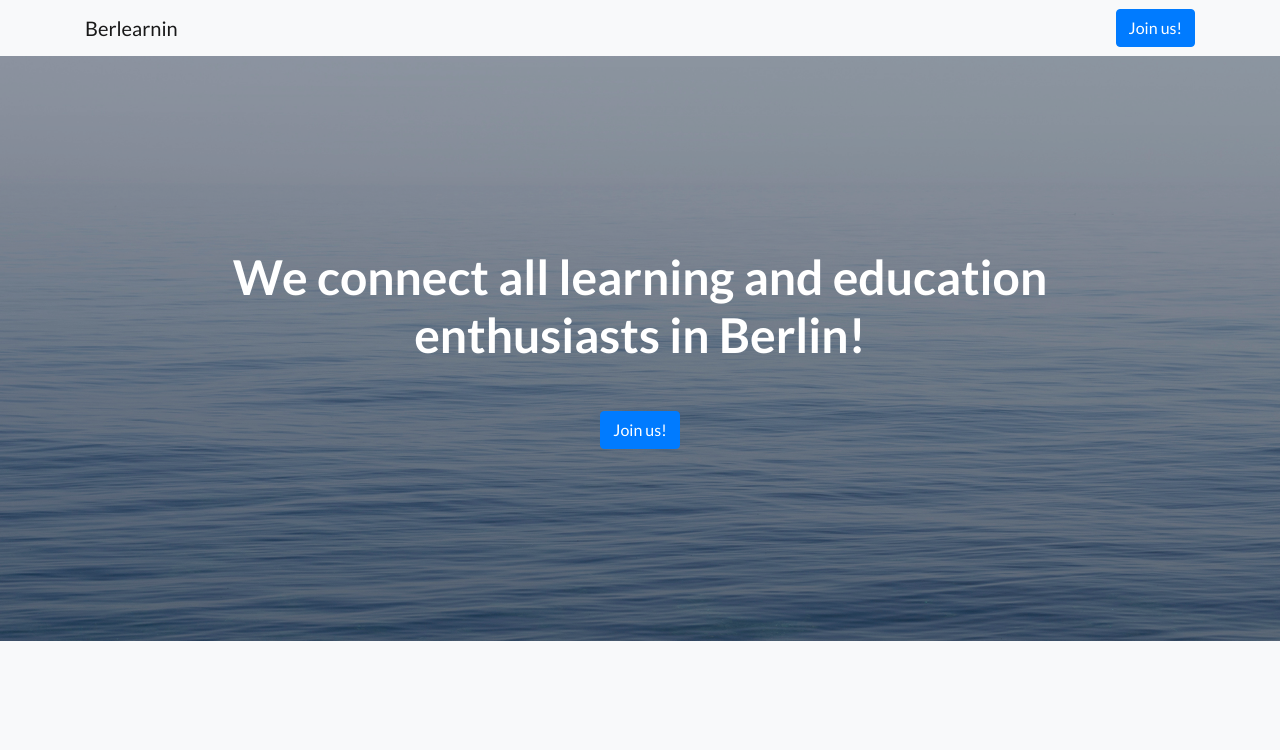
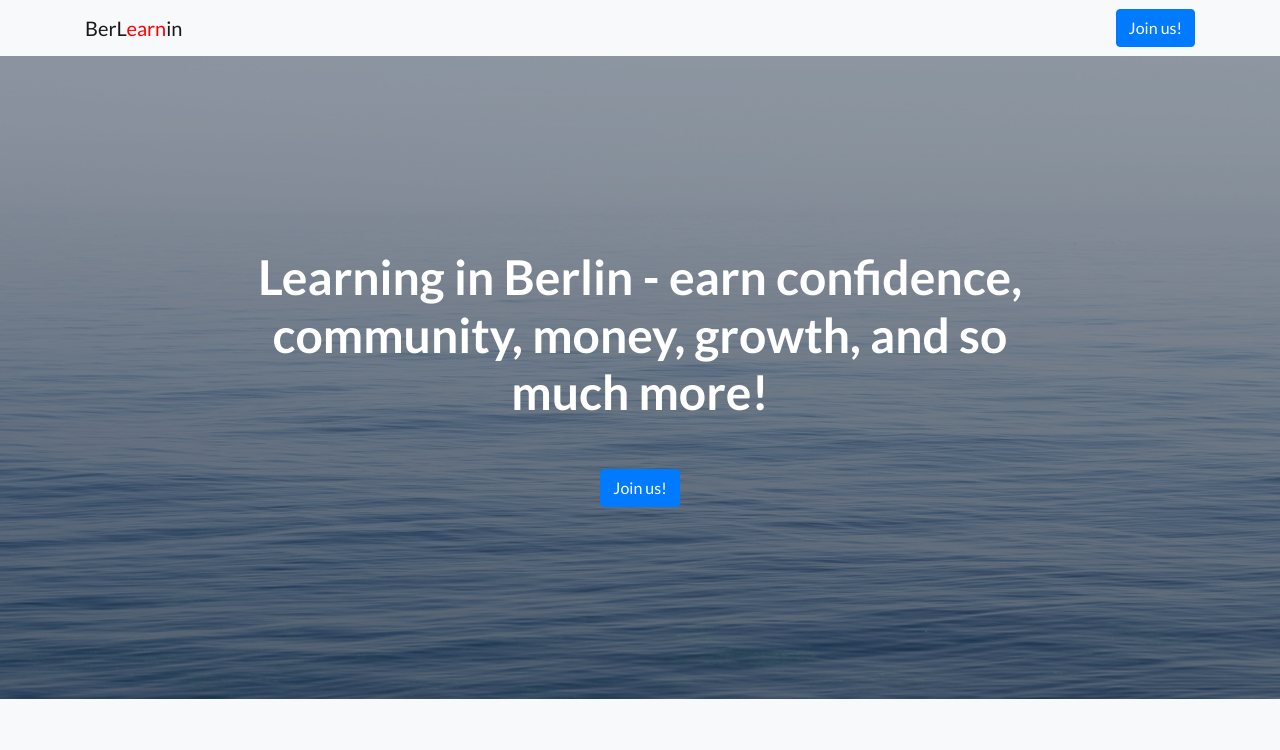
Before and after one commit to chudaol/berlearnin, a website: page index.html in a window 1280 px wide. Shown: the top 750 px of the page. Drawn offline with nearby package versions, Linux system fonts and the light colour scheme; files that its build step writes are made by us from their sources; a script that the page names is missing.

Commit message:
added some more content

```diff
--- a/index.html
+++ b/index.html
@@ -29,7 +29,7 @@
 <!-- Navigation -->
 <nav class="navbar navbar-light bg-light static-top">
   <div class="container">
-    <a class="navbar-brand" href="#">Berlearnin</a>
+    <a class="navbar-brand" href="#">BerL<span style="color: red;">earn</span>in</a>
     <a class="btn btn-primary typeform-share" href="https://olgafilipova.typeform.com/to/KsmdmE" data-mode="drawer_right">Join us!</a>
   </div>
 </nav>
@@ -40,7 +40,7 @@
   <div class="container">
     <div class="row">
       <div class="col-xl-9 mx-auto">
-        <h1 class="mb-5">We connect all learning and education enthusiasts in Berlin!</h1>
+        <h1 class="mb-5">Learning in Berlin - earn confidence, community, money, growth, and so much more!</h1>
       </div>
       <div class="col-md-10 col-lg-8 col-xl-7 mx-auto">
         <a class="btn btn-primary typeform-share" href="https://olgafilipova.typeform.com/to/KsmdmE" data-mode="drawer_right">Join us!</a>
```
